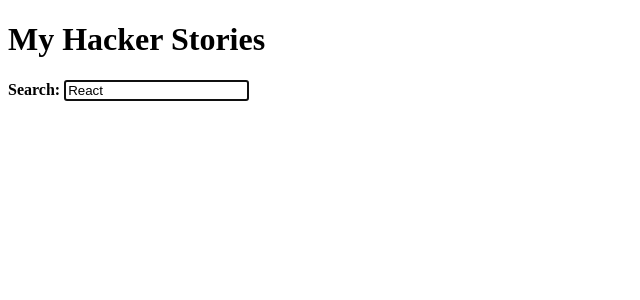
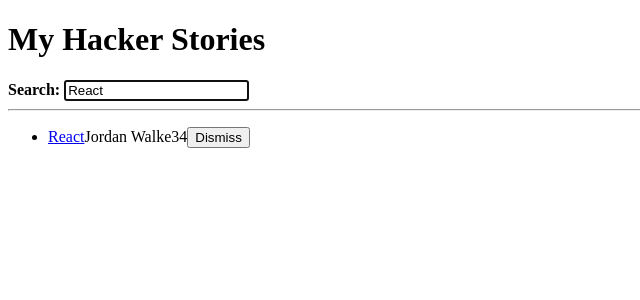
Before and after one commit to bkhanal87/hacker-story, a React (Vite) app: page / in a window 1280 px wide. Shown: the top 300 px of the page, without its empty margins (0-640 px from the left). Built offline with nearby package versions, Linux system fonts and the light colour scheme.

Commit message:
render a button next to each list item

```diff
--- a/src/App.jsx
+++ b/src/App.jsx
@@ -12,8 +12,7 @@ const useStorageState = (key, initialState) => {
   return [value, setValue];
 };
 
-const App = () => {
-  const stories = [
+const initialStories = [
   {
     title: 'React',
     url: 'https://reactjs.org/',
@@ -33,9 +32,20 @@ const App = () => {
 
 ];
 
+const App = () => {
+
   // callback handler in JSX - step A
   const [searchTerm, setSearchTerm] = useStorageState('search', 'React');
 
+  const [stories, setStories] = React.useState(initialStories);
+
+  const handleRemoveStory = (item) => {
+    const newStories = stories.filter(
+      (story) => item.objectID !== story.objectID
+    );
+
+    setStories(newStories);
+  }
 
   const handleSearch = (event) => {
 
@@ -65,13 +75,12 @@ const App = () => {
       <strong>Search:</strong>
       </InputWithLabel>
       {/* B
-      <Search  search={searchTerm} onSearch={handleSearch} />
+      <Search  search={searchTerm} onSearch={handleSearch} /> */}
 
       <hr />
 
-      <List list={searchedStories}/>
+      <List list={searchedStories} onRemoveItem = {handleRemoveStory} />
 
-       */}
     </div>
   );
 };
@@ -97,17 +106,23 @@ const InputWithLabel = ({
   </>
 );
 
-const List = ({ list }) => (
+const List = ({ list, onRemoveItem }) => (
   <ul>
-    {list.map((item) =>
+    {list.map((item) => (
       <Item
         key={item.objectID}
-      item={item} />
-    )}
+        item={item}
+        onRemoveItem={onRemoveItem}
+      />
+    ))}
   </ul>
 );
 
-const Item = ({item}) => (
+const Item = ({ item, onRemoveItem }) => {
+  const handleRemoveItem = () => {
+    onRemoveItem(item)
+  }
+  return (
     <li>
       <span>
         <a href={item.url}>{item.title}</a>
@@ -115,7 +130,13 @@ const Item = ({item}) => (
       <span>{item.author}</span>
       <span>{item.num_comments}</span>
       <span>{item.points}</span>
+      <span>
+        <button type="button" onClick={handleRemoveItem}> {/* we could have used an inline arrow function or the bind method here but this approach is better for debugging purposes.*/}
+          Dismiss
+        </button>
+      </span>
     </li>
   );
+};
 
 export default App;
```
Lines whose indentation alone changed are shown as unchanged.
